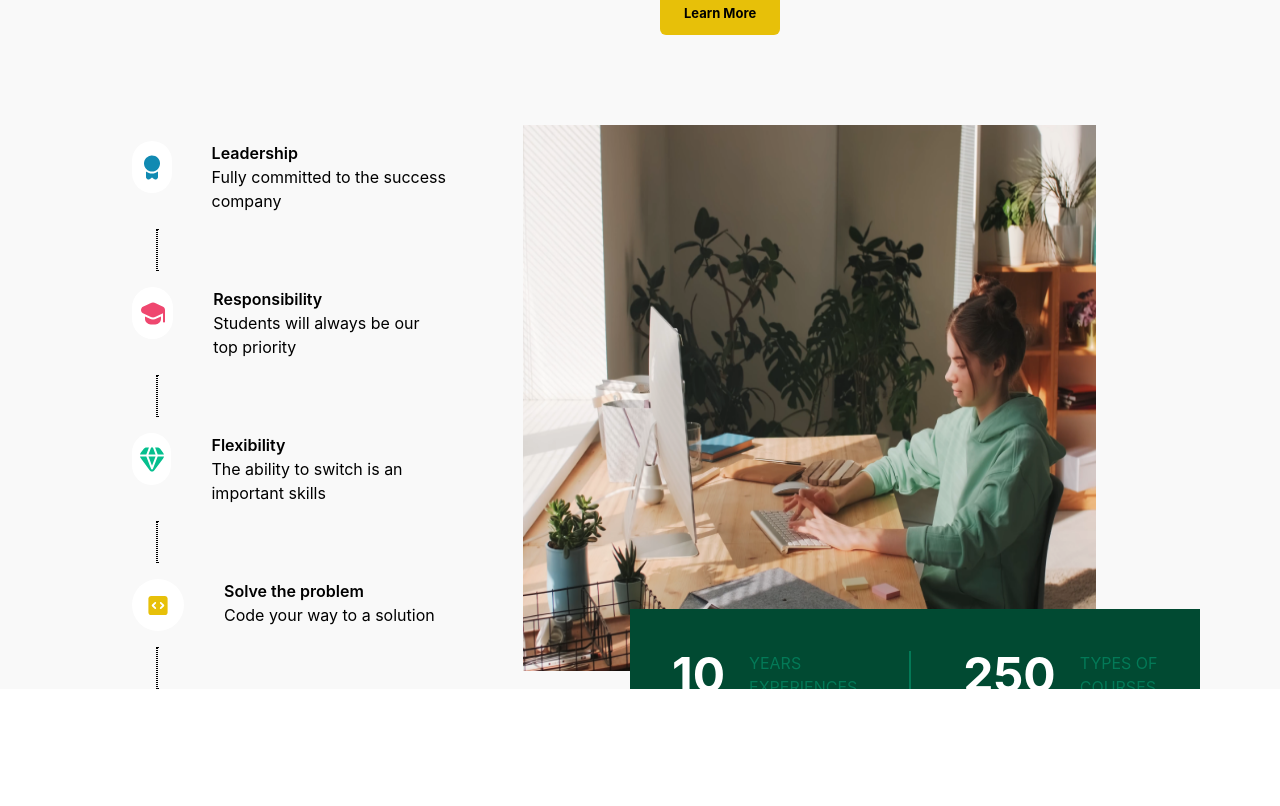
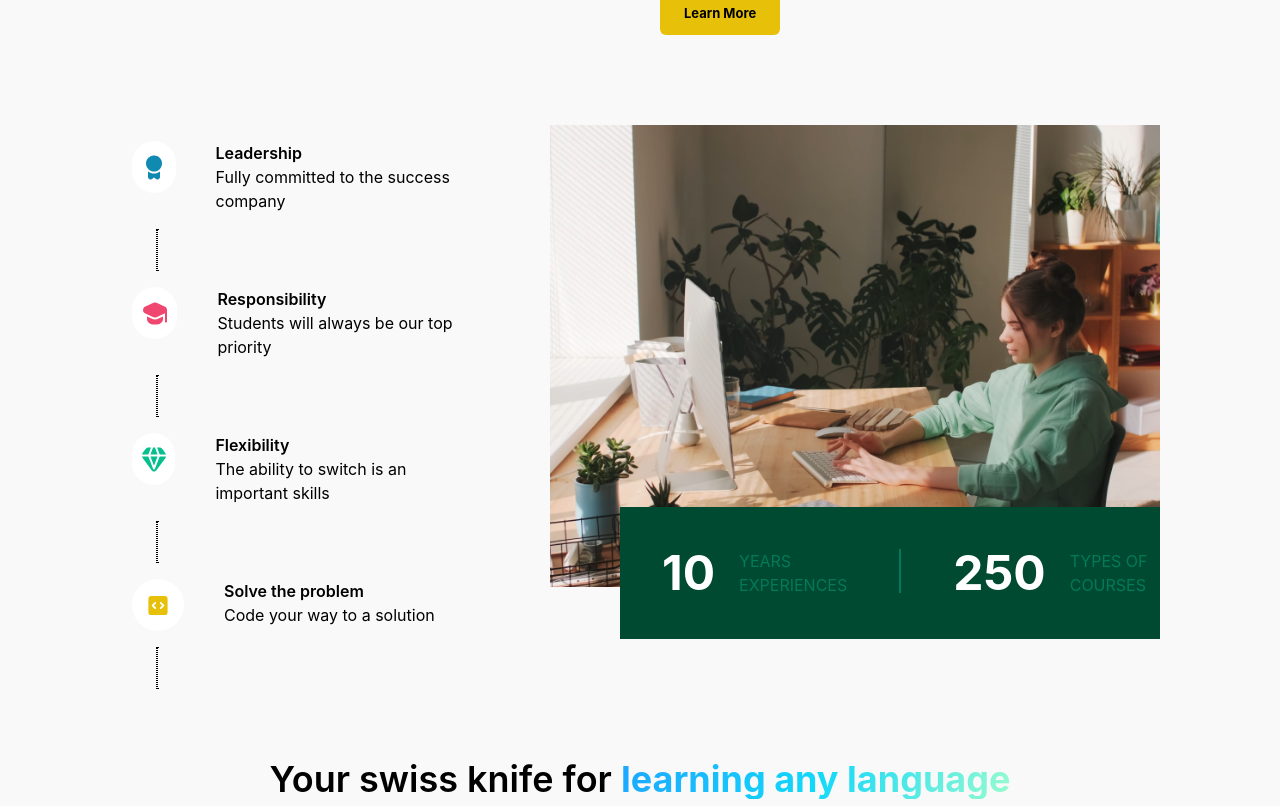
Before and after one commit to thimanshu756/Edtech, a React (Create React App) app: page / in a window 1280 px wide. Shown: the part 2680-3486 px from the top of the page. Before the commit the page ends 3369 px from the top, so only its background shows below. Built offline with nearby package versions, Linux system fonts and the light colour scheme; the HTML template or start-up script is replaced by a standard one.

Commit message:
timeline section completed

```diff
--- a/src/Components/Core/HomePage/TimelineSection.jsx
+++ b/src/Components/Core/HomePage/TimelineSection.jsx
@@ -6,6 +6,9 @@ import logo2 from "../../../assets/TimeLineLogo/Logo2.svg"
 import logo3 from "../../../assets/TimeLineLogo/Logo3.svg"
 import logo4 from "../../../assets/TimeLineLogo/Logo4.svg"
 import timelineImage from "../../../assets/Images/TimelineImage.png"
+import compareWithOthersImg from "../../../assets/Images/Compare_with_others.svg"
+import knowyourProgressImg from "../../../assets/Images/Know_your_progress.svg"
+import planYourlessonImg from "../../../assets/Images/Plan_your_lessons.svg"
 const TimelineSection = () => {
     const TimelineData=[
         {
@@ -30,10 +33,10 @@ const TimelineSection = () => {
         }
     ]
   return (
-    <div>
-           <div className=' h-[auto] w-[11/12] relative '>
+    <div className='w-[11/12]'>
+           <div className=' h-[auto] relative '>
             <div className='flex flex-row gap-10 py-[90px] px-[120px] justify-around  h-fit'>
-             <div className='text-4xl font-semibold  h-[100px] w-[50%]'>
+             <div className='text-4xl font-semibold  h-fit overflow-hidden w-[50%]'>
              Get the skills you need for a <TextColor text={" job that is in demand."} />
              </div>
              <div className='w-[50%] '>
@@ -50,7 +53,7 @@ const TimelineSection = () => {
 
              </div>
             </div>
-            <div className='flex w-[11/12] gap-16 px-[120px]'>
+            <div className='flex flex-row  gap-16 px-[120px]'>
                 {/* Time line */}
                 <div>
                 {
@@ -74,17 +77,10 @@ const TimelineSection = () => {
                     })
                 }
                 </div>
-                <div>
-                    <img src={timelineImage} alt="" className='h-[546px]'/>
-                </div>
-            <div>
-                {/* green box */}
-
-            </div>
-
-            </div>
-
-            <div className='bg-caribbeangreen-700 absolute  translate-x-[630px] -translate-y-20  flex p-[42px] gap-[52px] w-auto h-auto '>
+                <div className='relative'>
+                    <img src={timelineImage} alt="" className='h-fit object-cover h'/>
+                    <div className='bg-caribbeangreen-700 absolute  translate-x-[70px] -translate-y-20  flex p-[42px] gap-[52px] w-auto h-auto '>
+           {/* green box */}
                 <div className='flex gap-[24px]'>
                 <div className='text-white text-5xl font-bold'>10</div>
                 <div className=' text-caribbeangreen-500'>YEARS <br />EXPERIENCES</div>
@@ -96,6 +92,38 @@ const TimelineSection = () => {
                 <div className='text-caribbeangreen-500'>TYPES OF <br />COURSES</div>
                 </div>
             </div>
+            </div>
+
+            </div>
+
+            {/* Images section  */}
+                <div className='h-[70px]'></div>
+            <div className='w-[11/12]'>
+                {/* Heading section */}
+                <div className='text-center text-4xl font-semibold'>
+                Your swiss knife for <TextColor text={"learning any language"} />
+                </div>
+                <div className='text-richblack-700 text-center mt-2'>
+                Using spin making learning multiple languages easy. with 20+ languages realistic voice-over, <br /> progress tracking, custom schedule and more.
+                </div>
+                {/*  image section */}
+
+                <div className='flex justify-center flex-row translate-x-10'>
+                <img src={knowyourProgressImg} alt="" className='relative left-[100px]' />
+                <img src={compareWithOthersImg} alt="" className="z-40" />
+                <img src={planYourlessonImg} alt="" className='relative right-[140px] z-50' />
+                </div>
+
+                {/* Button  */}
+                <div className='w-fit flex flex-row relative left-[650px]'>
+                       <Button active={true} linkto={"/signup"}>
+                    <div>
+                        Learn More
+                    </div>
+                </Button>
+                </div>
+
+            </div>
         </div>
     </div>
   )
```
